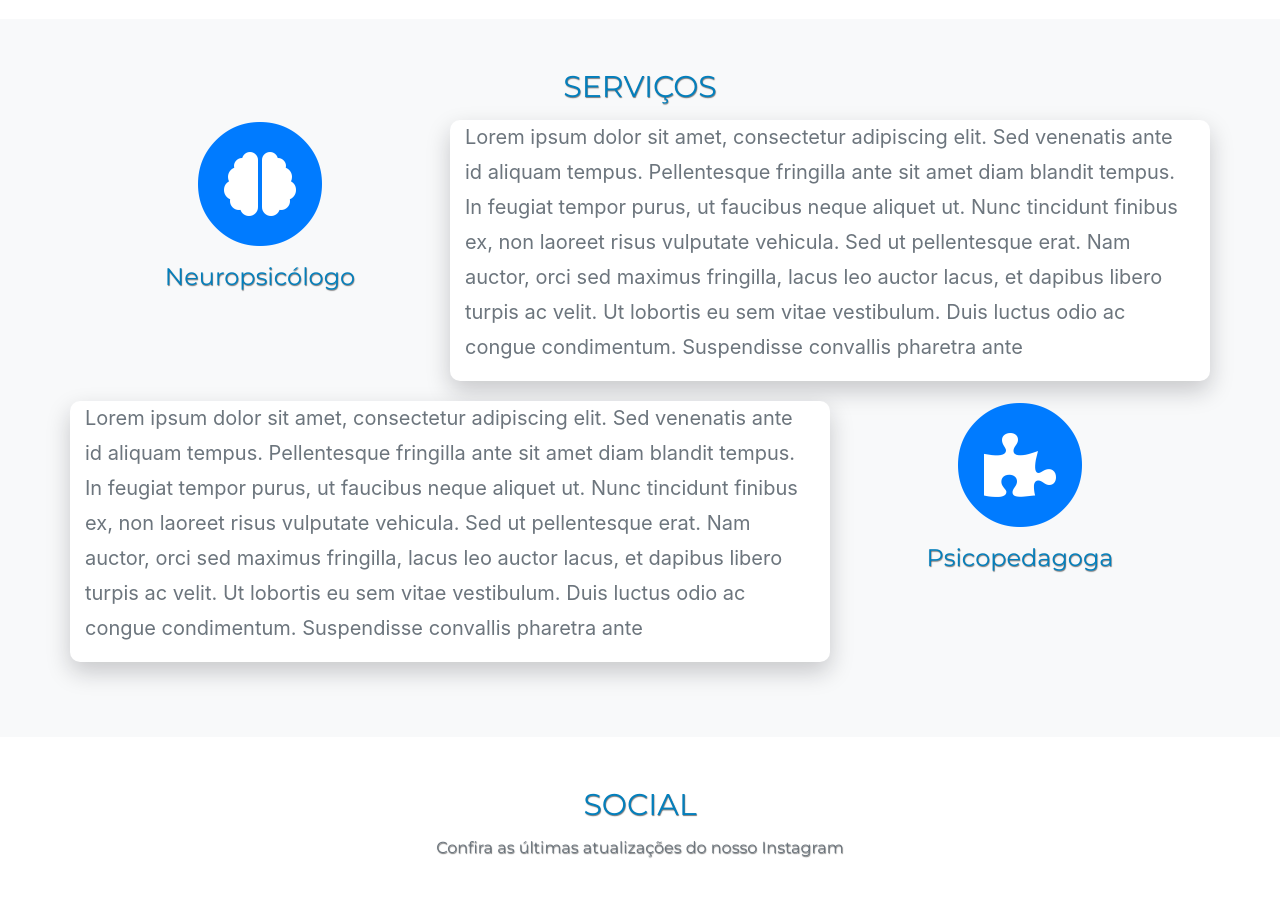
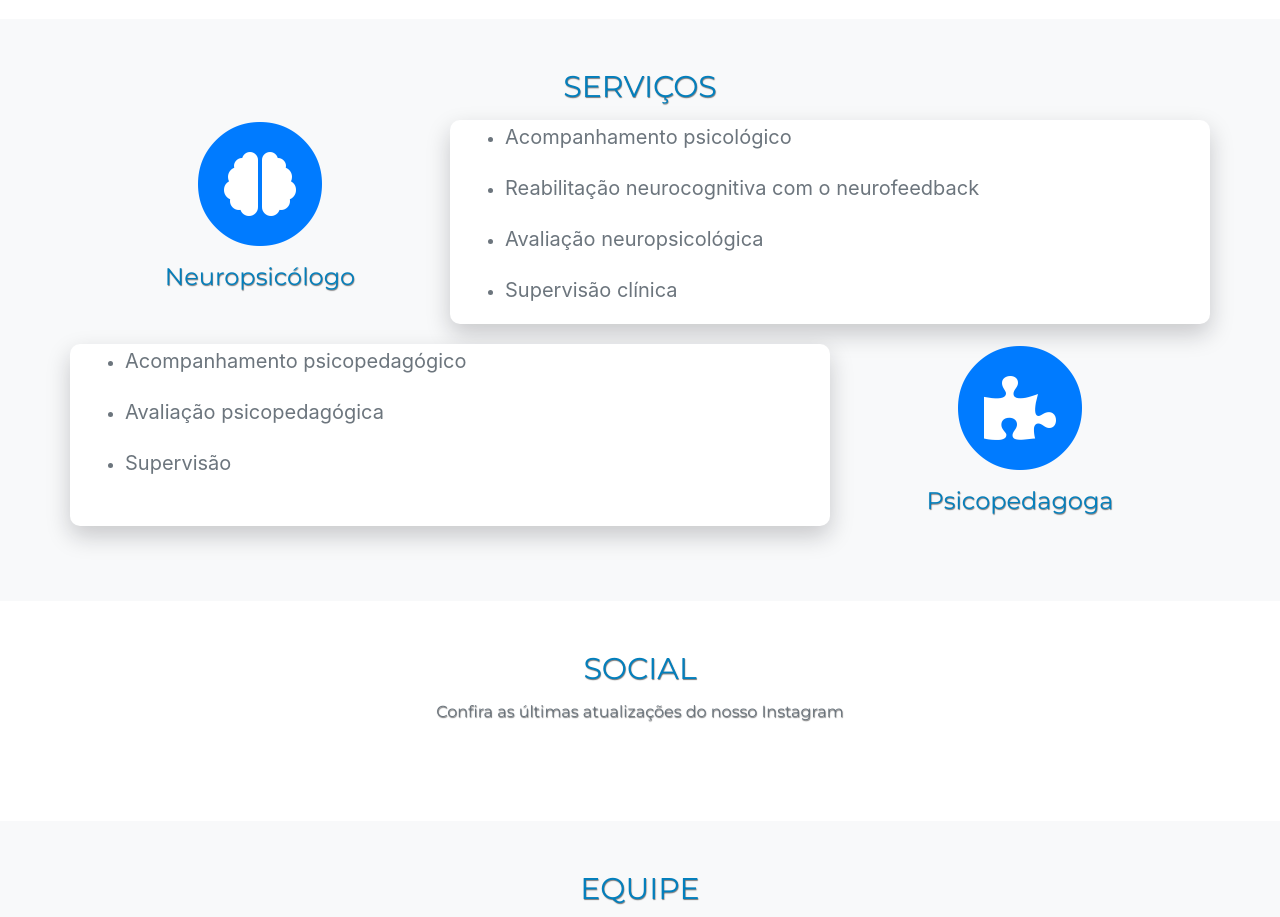
Before and after one commit to Clevinacio/clevinacio.github.io, a website with bundled scripts: page index.html in a window 1280 px wide. Shown: the part 1360-2277 px from the top of the page. Built offline with nearby package versions, Linux system fonts and the light colour scheme; a web font is replaced by a local one.

Commit message:
Adiciona serviços

```diff
--- a/index.html
+++ b/index.html
@@ -109,18 +109,34 @@
           <h4 class="service-heading">Neuropsicólogo</h4>
         </div>
         <div class="col-md-8 description">
-          <p class="text-muted">Lorem ipsum dolor sit amet, consectetur adipiscing elit. Sed venenatis ante id aliquam tempus. Pellentesque fringilla ante sit amet diam blandit tempus. In feugiat tempor purus, ut faucibus neque aliquet ut. Nunc
-            tincidunt finibus ex,
-            non laoreet risus vulputate vehicula. Sed ut pellentesque erat. Nam auctor, orci sed maximus fringilla, lacus leo auctor lacus, et dapibus libero turpis ac velit. Ut lobortis eu sem vitae vestibulum. Duis luctus odio ac congue
-            condimentum. Suspendisse convallis pharetra ante</p>
+          <ul>
+            <li class="text-muted">
+              <p>Acompanhamento psicológico</p>
+            </li>
+            <li class="text-muted">
+              <p>Reabilitação neurocognitiva com o neurofeedback</p>
+            </li>
+            <li class="text-muted">
+              <p>Avaliação neuropsicológica</p>
+            </li>
+            <li class="text-muted">
+              <p>Supervisão clínica</p>
+            </li>
+          </ul>
         </div>
       </div>
       <div data-aos="fade-left" class="row service-row">
         <div class="col-md-8 description2">
-          <p class="text-muted">Lorem ipsum dolor sit amet, consectetur adipiscing elit. Sed venenatis ante id aliquam tempus. Pellentesque fringilla ante sit amet diam blandit tempus. In feugiat tempor purus, ut faucibus neque aliquet ut. Nunc
-            tincidunt finibus ex,
-            non laoreet risus vulputate vehicula. Sed ut pellentesque erat. Nam auctor, orci sed maximus fringilla, lacus leo auctor lacus, et dapibus libero turpis ac velit. Ut lobortis eu sem vitae vestibulum. Duis luctus odio ac congue
-            condimentum. Suspendisse convallis pharetra ante</p>
+          <ul>
+            <li class="text-muted">
+              <p>Acompanhamento psicopedagógico</p>
+            </li>
+            <li class="text-muted">
+              <p>Avaliação psicopedagógica</p>
+            </li>
+            <li class="text-muted">
+              <p>Supervisão</p>
+            </li>
         </div>
         <div class="col-md-4 icon-div">
           <span class="fa-stack fa-4x">
```
Also changed, not shown: css/agency.min.css.
